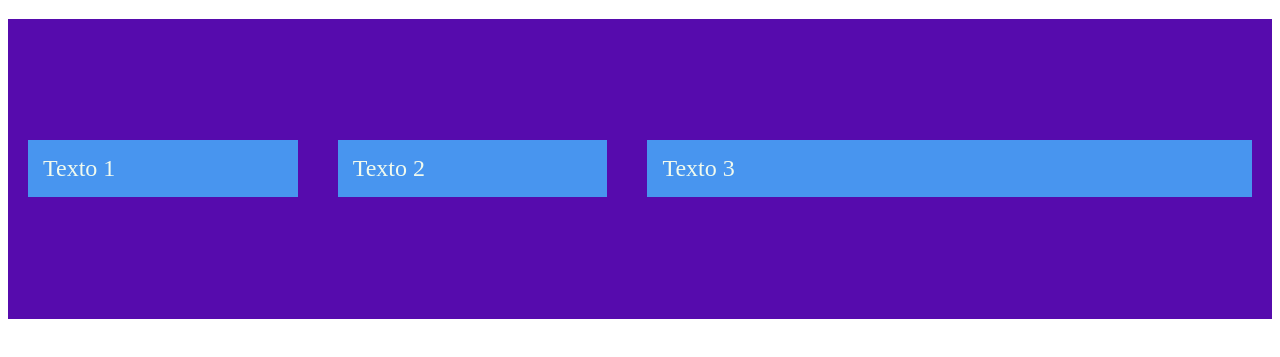
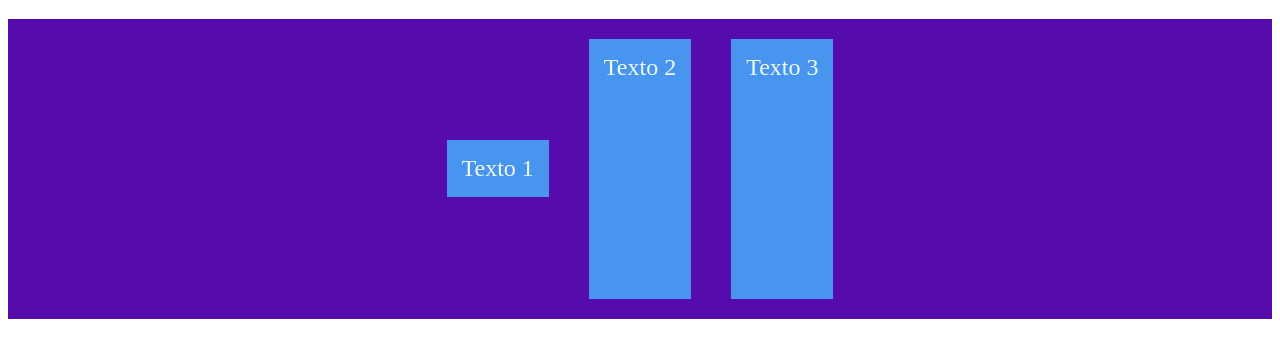
Before and after one commit to adrian1426/CSS_Curso, a plain HTML site: page flexbox/index.html in a window 1280 px wide. Shown: the part 61-418 px from the top of the page. Drawn offline with Linux system fonts and the light colour scheme.

Commit message:
align-self

```diff
--- a/flexbox/estilos.css
+++ b/flexbox/estilos.css
@@ -12,8 +12,8 @@ div.contenedor {
   flex-flow: row wrap;
   justify-content: center;
   height: 300px;
-  align-items: center;
-  align-content: center;
+  /* align-items: center; */
+  /* align-content: center; */
 }
 
 div.contenedor>p {
--- a/flexbox/index.html
+++ b/flexbox/index.html
@@ -12,9 +12,9 @@
 <body>
   <h1>Flexbox en CSS</h1>
   <div class="contenedor">
-    <p style="flex-grow: 1;">Texto 1</p>
-    <p style="flex-grow: 1;">Texto 2</p>
-    <p style="flex-grow: 3;">Texto 3</p>
+    <p style="align-self: center;">Texto 1</p>
+    <p>Texto 2</p>
+    <p>Texto 3</p>
   </div>
 </body>
 
```
